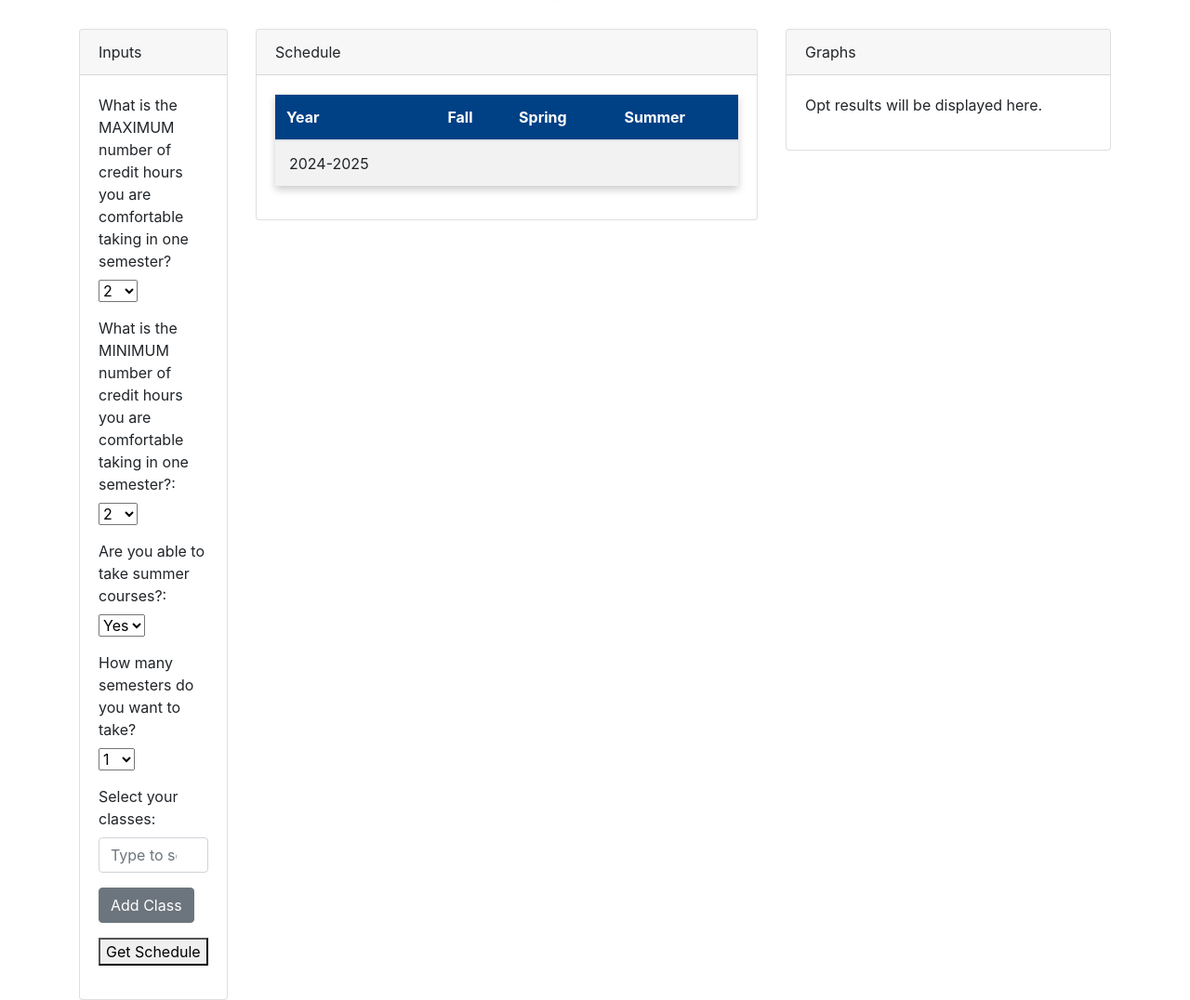
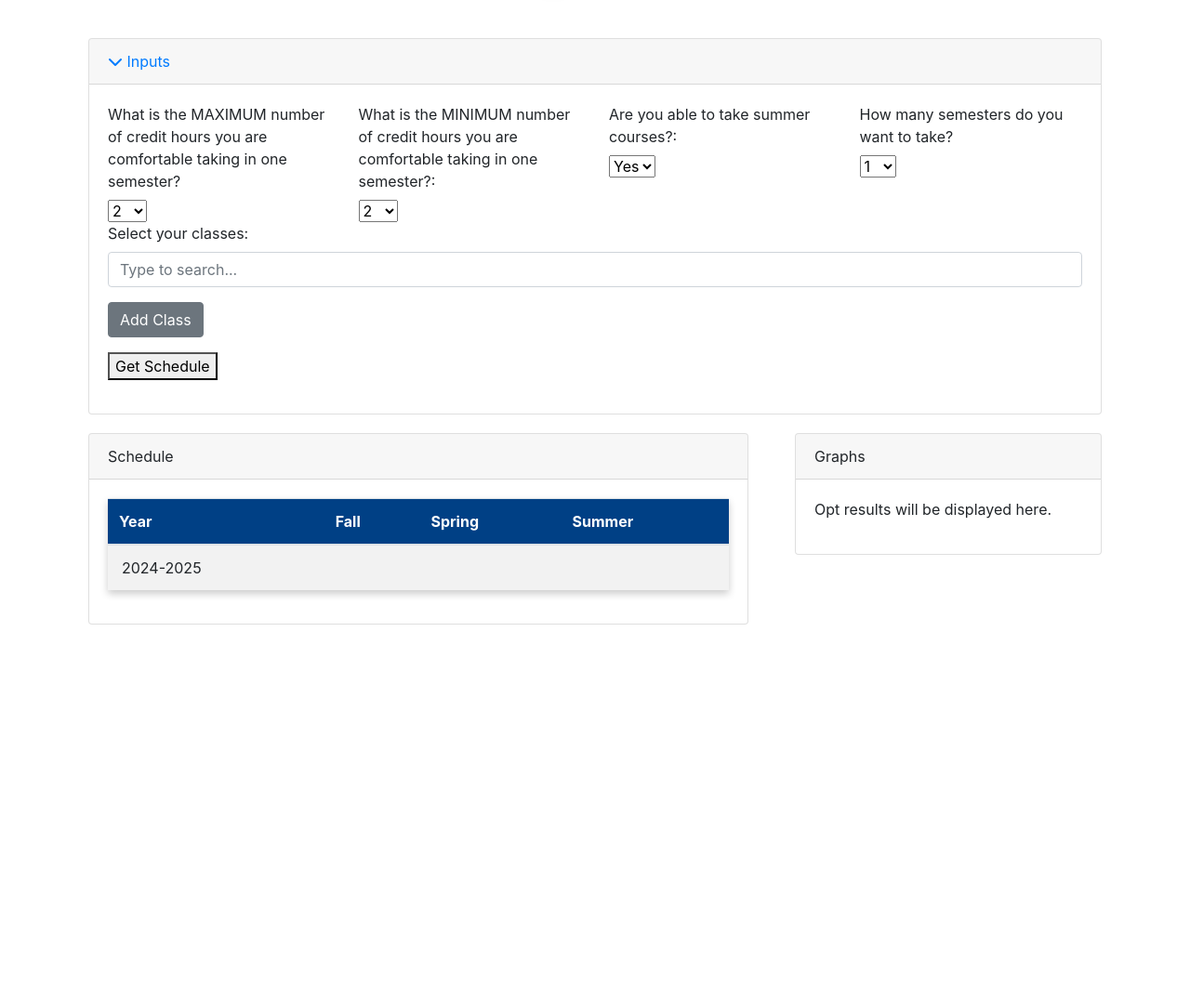
Before and after one commit to apfleegor/6242-final-project, a Flask app: page / in a window 1280 px wide. Shown: the part 77-1153 px from the top of the page at 93% size. After the commit the page ends 749 px from the top, so only its background shows below. Run offline with Flask 3, Linux system fonts and the light colour scheme; some libraries are stand-ins or nearby versions.

Commit message:
collapsing inputs

```diff
--- a/static/css/style.css
+++ b/static/css/style.css
@@ -33,3 +33,7 @@
 .table tbody tr:hover {
     background-color: #ddd; /* A light color on hover */
 }
+
+.card {
+    margin: 10px;
+}
--- a/templates/index.html
+++ b/templates/index.html
@@ -15,15 +15,21 @@
 
   <div class="container">
     <div class="row">
-      <div class="col-2">
+      <div class="col-12">
 
         <div class="card">
           <div class="card-header">
+            <a data-toggle="collapse" href="#collapse-example" aria-expanded="true" aria-controls="collapse-example" id="heading-example" class="d-block">
+              <i class="fa-solid fa-chevron-down"></i>
               Inputs
+            </a>
           </div>
+          <div id="collapse-example" class="collapse show" aria-labelledby="heading-example">
           <div class="card-body">
+
+            <div class="row">
               <!-- First Input: Dropdown for maxPrompt -->
-            <div class="mb-3">
+              <div class="col">
                 <label for="maxPrompt" class="form-label">What is the MAXIMUM number of credit hours you are comfortable taking in one semester?</label>
                 <select class="form-select" id="maxPrompt">
                   <option value="2">2</option>
@@ -50,7 +56,7 @@
               </div>
 
               <!-- Second Input: Dropdown for minPrompt -->
-            <div class="mb-3">
+              <div class="col">
                 <label for="minPrompt" class="form-label">What is the MINIMUM number of credit hours you are comfortable taking in one semester?:</label>
                 <select class="form-select" id="minPrompt">
                   <option value="2">2</option>
@@ -77,7 +83,7 @@
               </div>
 
               <!-- Third Input: Dropdown for summerPrompt -->
-            <div class="mb-3">
+              <div class="col">
                 <label for="summerPrompt" class="form-label">Are you able to take summer courses?:</label>
                 <select class="form-select" id="summerPrompt">
                   <option value="yes">Yes</option>
@@ -88,6 +94,8 @@
                   <option value="no">No</option>
                 </select>
               </div>
+
+              <div class="col">
                 <label for="yearPrompt" class="form-label">How many semesters do you want to take?</label>
                 <select class="form-select" id="yearPrompt">
                   <option value="1">1</option>
@@ -103,8 +111,7 @@
                   <option value="11">11</option>
                   <option value="12">12</option>
                 </select>
-            <div class="mb-3">
-
+              </div>
 
             </div>
 
@@ -129,12 +136,14 @@
             </div>
           </div>
         </div>
+        </div>
 
 
       </div>
-
+    </div>
+    <div class="row">
       <!-- Second Column -->
-      <div class="col-6">
+      <div class="col-8">
         <div class="card">
           <div class="card-header">
             Schedule
@@ -186,6 +195,7 @@
 <script src="https://maxcdn.bootstrapcdn.com/bootstrap/4.5.2/js/bootstrap.min.js"></script>
 <script src="https://cdn.plot.ly/plotly-latest.min.js"></script>
 <script src="https://d3js.org/d3.v5.min.js"></script>
+<script src="https://kit.fontawesome.com/2cf014cd27.js" crossorigin="anonymous"></script>
 
 <script type="text/javascript">
 
@@ -403,7 +413,7 @@
         // course_list.push(options[i].value)
       }
 
-      data_cell[1].innerHTML = current_str
+      data_cell[5].innerHTML = current_str
     })
 
 
```
Lines whose indentation alone changed are shown as unchanged.
